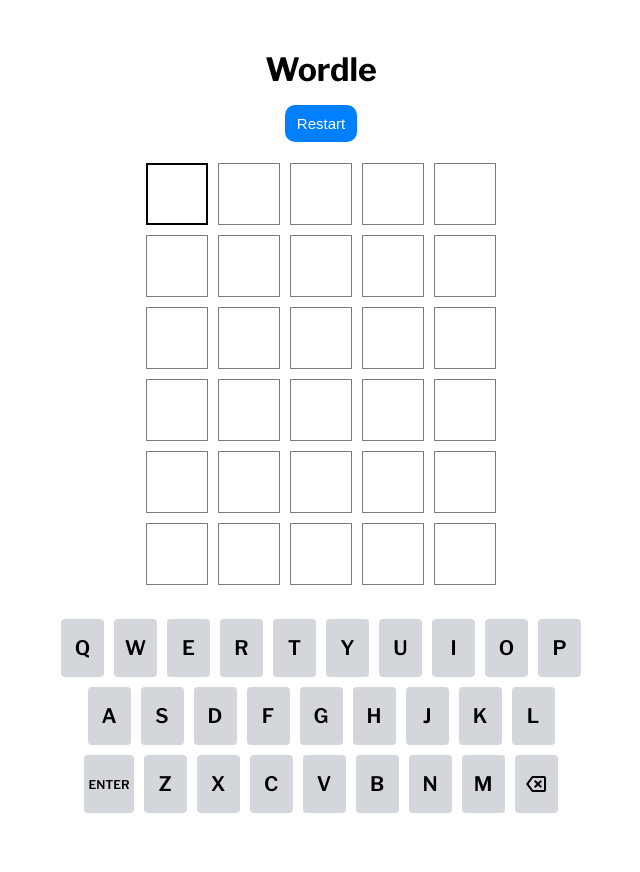
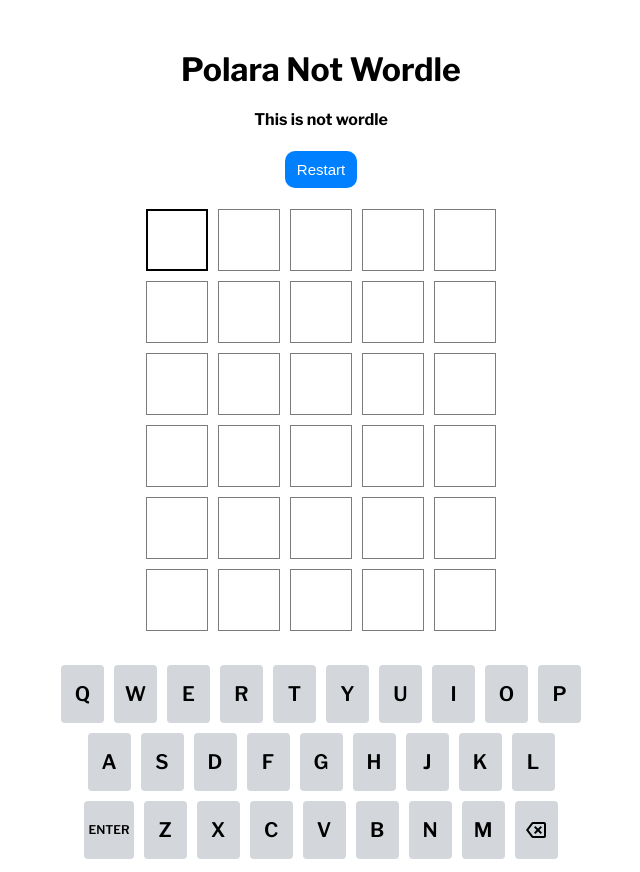
Before and after one commit to polara-devops/polaragroup-not-wordle, a plain HTML site: page index.html in a window 1280 px wide. Shown: the whole page, without its empty margins (319-959 px from the left). Before the commit the page ends 826 px from the top, so only its background shows below. Drawn offline with nearby package versions, Linux system fonts and the light colour scheme.

Commit message:
Change name from Wordle to Not Wordle.

```diff
--- a/index.html
+++ b/index.html
@@ -4,7 +4,7 @@
 <head>
     <meta charset="UTF-8">
     <meta name="viewport" content="width=device-width, initial-scale=1.0">
-    <title>Project 4: Wordle Game</title>
+    <title>Polara Not Wordle</title>
     <link rel="shortcut icon" href="favicon.ico" type="image/x-icon">
     <link rel="stylesheet"
         href="https://fonts.googleapis.com/css2?family=Material+Symbols+Outlined:opsz,wght,FILL,GRAD@20..48,100..700,0..1,-50..200" />
@@ -19,7 +19,8 @@
 <body>
     <div class="container">
         <header>
-            <h1>Wordle</h1>
+            <h1>Polara Not Wordle</h1>
+			<h4>This is not wordle</h4>
             <button style="margin-bottom: 1rem;" class="button" onclick="location.reload()">Restart</button>
             <div class="notice" id="notice"></div>
         </header>
```
